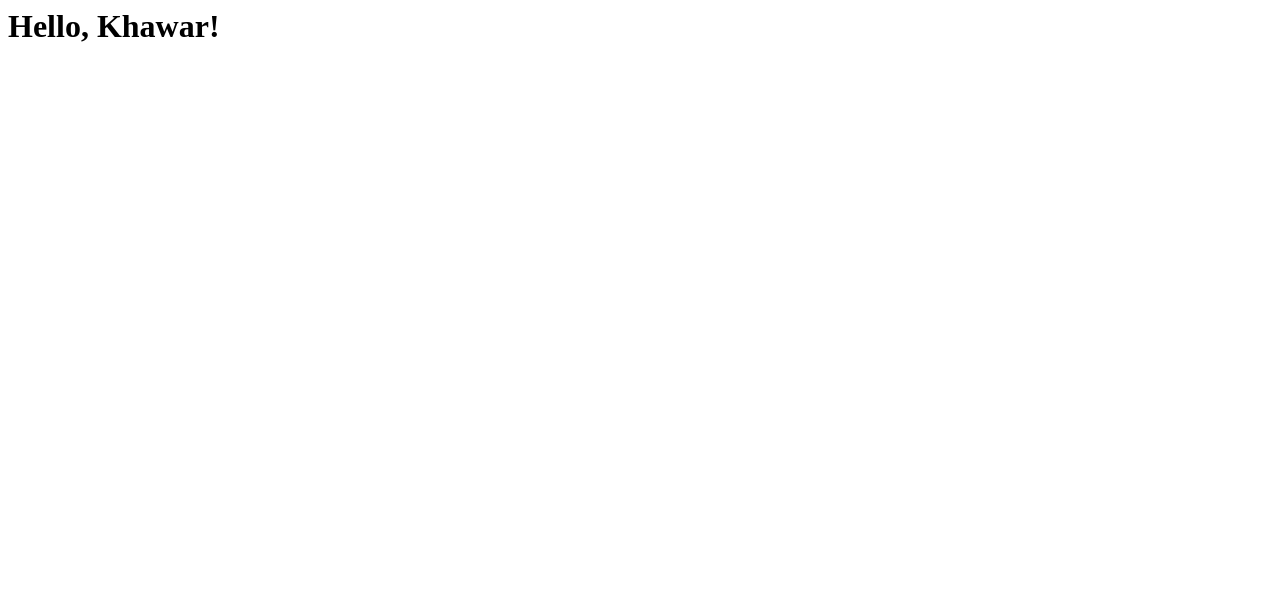
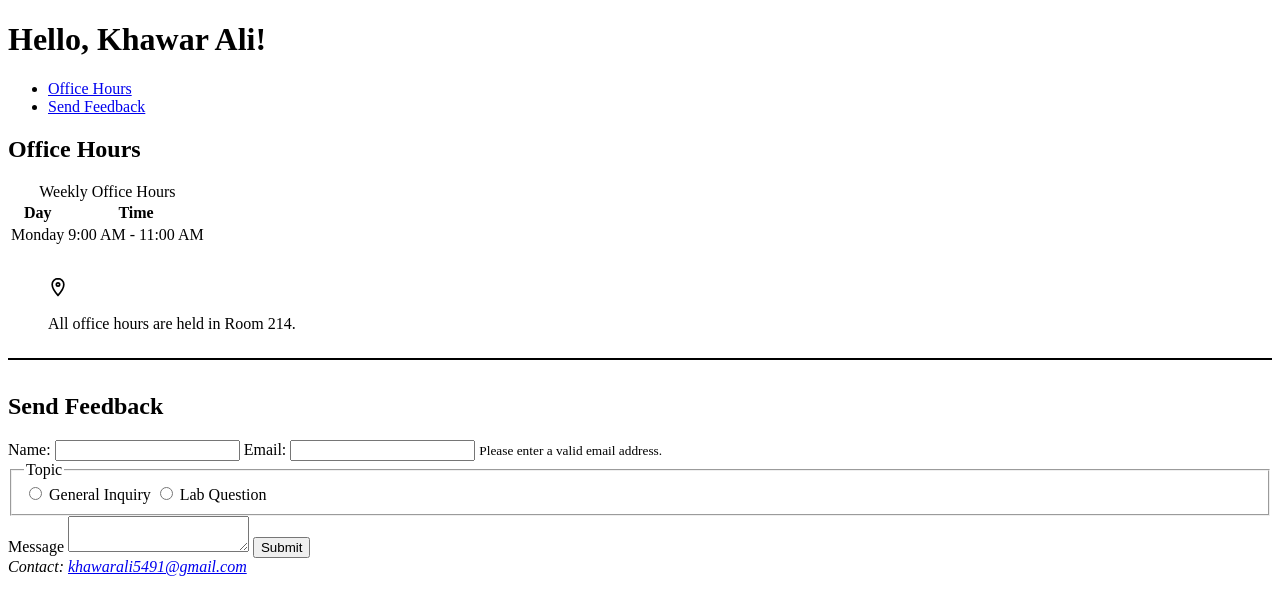
Before and after one commit to KhawarAli09/web-engineering-lab, a website: page public/index.html in a window 1280 px wide. Drawn offline with Linux system fonts and the light colour scheme.

Commit message:
Complete Lab 2 semantic HTML and accessibility

```diff
--- a/public/index.html
+++ b/public/index.html
@@ -1,3 +1,4 @@
+<!DOCTYPE html>
 <html lang="en">
   <head>
     <meta charset="UTF-8" />
@@ -5,8 +6,143 @@
     <title>Greeting Page</title>
     <link rel="stylesheet" href="styles.css" />
   </head>
+
   <body>
-    <h1 id="greeting"></h1>
+    <a href="#main-content" class="skip-link">Skip to main content</a>
+
+    <header>
+      <h1 id="greeting"></h1>
+
+      <nav >
+        <ul>
+          <li>
+  <a href="#office-hours" aria-current="location">Office Hours</a>
+</li>
+         <li>
+  <a href="#feedback">Send Feedback</a>
+</li>
+ </ul>
+      </nav>
+    </header>
+
+    <main id="main-content">
+      <section id="office-hours">
+        <h2>Office Hours</h2>
+
+        <table>
+          <caption>Weekly Office Hours</caption>
+
+          <thead>
+            <tr>
+              <th scope="col">Day</th>
+              <th scope="col">Time</th>
+            </tr>
+          </thead>
+
+          <tbody>
+            <tr>
+              <td>Monday</td>
+              <td>
+                <time datetime="09:00">9:00 AM</time> -
+                <time datetime="11:00">11:00 AM</time>
+              </td>
+            </tr>
+          </tbody>
+        </table>
+
+        <figure>
+          <svg
+            role="img"
+            viewBox="0 0 24 24"
+            width="20"
+            height="48"
+            aria-labelledby="location-title"
+          >
+            <title id="location-title">Office location</title>
+
+            <path
+              d="M12 2C8.13 2 5 5.13 5 9c0 5.25 7 13 7 13s7-7.75 7-13c0-3.87-3.13-7-7-7z"
+              fill="none"
+              stroke="currentColor"
+              stroke-width="2"
+            ></path>
+
+            <circle
+              cx="12"
+              cy="9"
+              r="2"
+              fill="none"
+              stroke="currentColor"
+              stroke-width="2"
+            ></circle>
+          </svg>
+
+          <figcaption>All office hours are held in Room 214.</figcaption>
+        </figure>
+      </section>
+      <svg
+        aria-hidden="true"
+        width="100%"
+        height="20"
+        viewBox="0 0 100 20"
+        preserveAspectRatio="none"
+      >
+        <line
+          x1="0"
+          y1="10"
+          x2="100"
+          y2="10"
+          stroke="currentColor"
+          stroke-width="2"
+        ></line>
+      </svg>
+      <section id="feedback">
+  <h2>Send Feedback</h2>
+
+  <form>
+  <label for="name">Name:</label>
+  <input type="text" id="name" name="name" required />
+
+  <label for="email">Email:</label>
+  <input
+    type="email"
+    id="email"
+    name="email"
+    required
+    aria-describedby="email-hint"
+  />
+  <small id="email-hint">Please enter a valid email address.</small>
+
+  <fieldset>
+    <legend>Topic</legend>
+
+    <label>
+      <input type="radio" name="topic" value="general" required />
+      General Inquiry
+    </label>
+
+    <label>
+      <input type="radio" name="topic" value="lab" />
+      Lab Question
+    </label>
+  </fieldset>
+
+  <label for="message">Message</label>
+  <textarea id="message" name="message" required></textarea>
+
+  <button type="submit">Submit</button>
+</form>
+</section>
+    </main>
+
+    <footer>
+      <address>
+        Contact:
+        <a href="mailto:khawarali5491@gmail.com">
+          khawarali5491@gmail.com
+        </a>
+      </address>
+    </footer>
 
     <script src="script.js"></script>
   </body>
--- a/public/script.js
+++ b/public/script.js
@@ -3,7 +3,7 @@ function greet(name) {
 }
 
 if (typeof document !== "undefined") {
-  document.getElementById("greeting").textContent = greet("Khawar");
+  document.getElementById("greeting").textContent = greet("Khawar Ali");
 }
 
 if (typeof module !== "undefined") {
--- a/public/styles.css
+++ b/public/styles.css
@@ -0,0 +1,25 @@
+.skip-link {
+  position: absolute;
+  top: -40px;
+  left: 0;
+  padding: 8px 12px;
+  background: rgb(65, 171, 16);
+  color: rgb(163, 24, 24);
+  z-index: 1000;
+}
+.skip-link:focus-visible {
+  top: 0;
+}
+
+a:focus-visible,
+button:focus-visible,
+input:focus-visible,
+textarea:focus-visible,
+select:focus-visible {
+  outline: 3px solid #cc00b1;
+  outline-offset: 3px;
+}
+
+svg {
+  pointer-events: none;
+}
```
